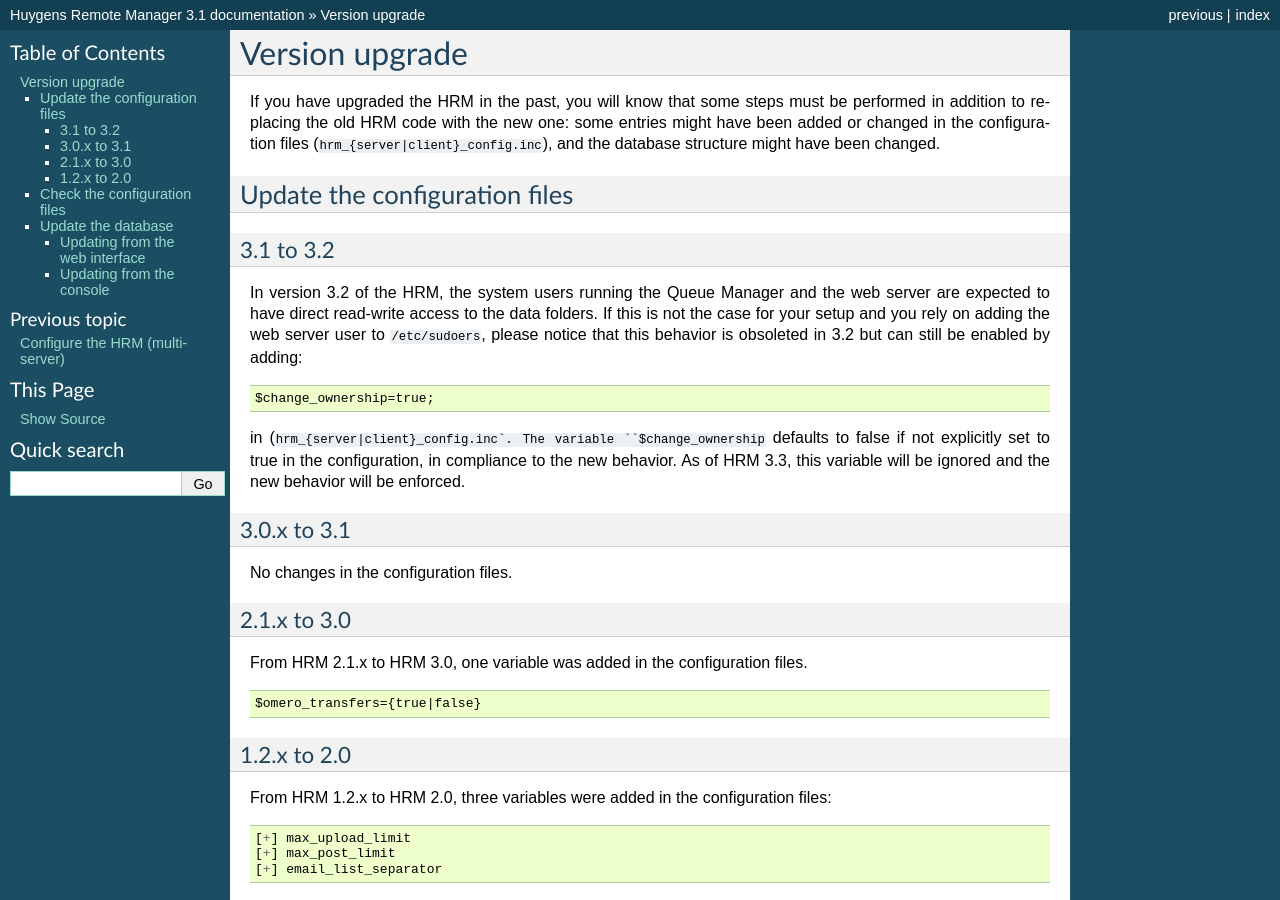
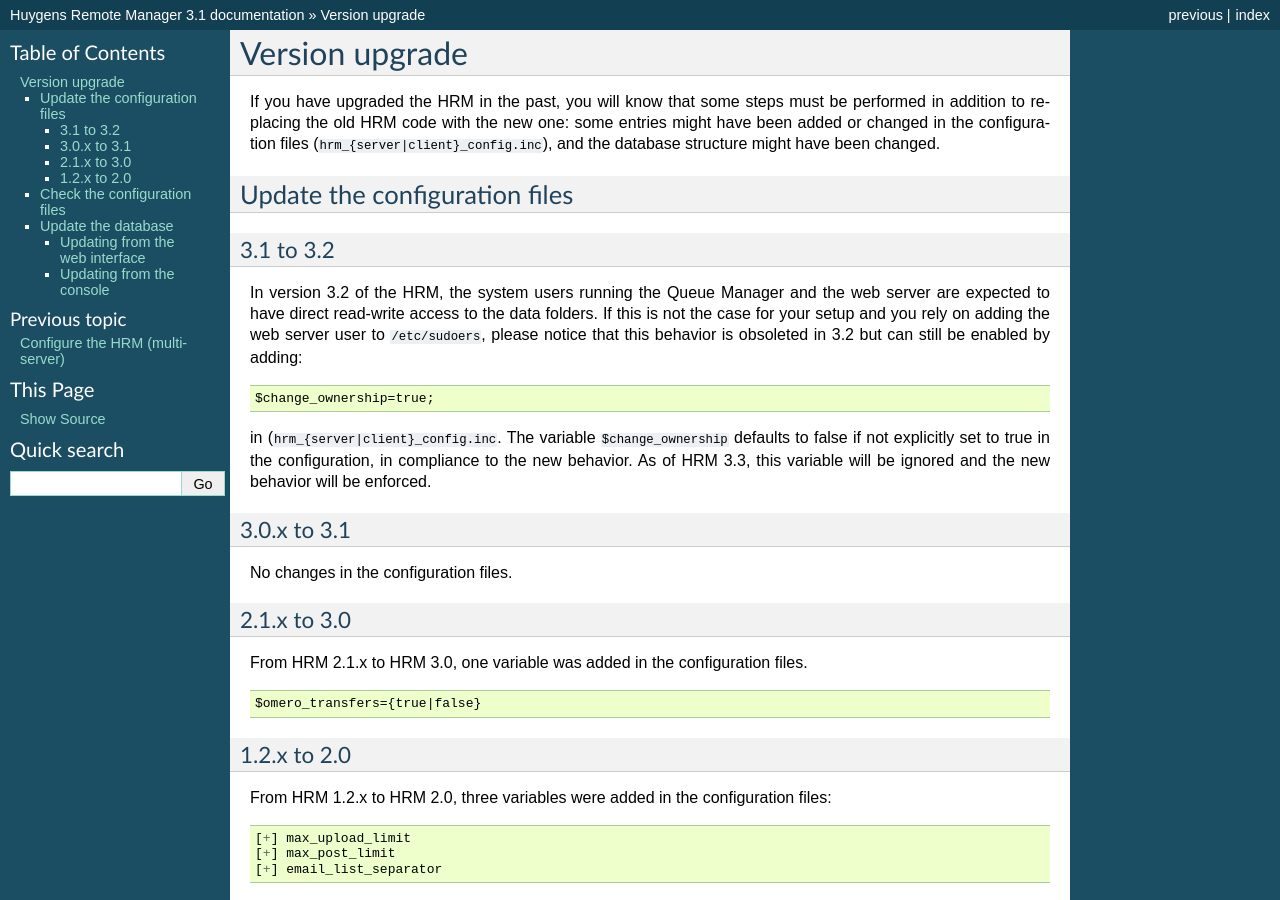
Before and after one commit to aarpon/hrm_docs, a Sphinx documentation site: the page built from docs/upgrade.rst, in a window 1280 px wide and 900 px high. Built offline with Sphinx 7.4.7, drawn with Linux system fonts in a browser that asks for light colours.

Commit message:
Fix typo.

```diff
--- a/docs/upgrade.rst
+++ b/docs/upgrade.rst
@@ -21,7 +21,7 @@
 
     $change_ownership=true;
 
-in (``hrm_{server|client}_config.inc`. The variable ``$change_ownership`` defaults to false if not explicitly set to true in the configuration, in compliance to the new behavior. As of HRM 3.3, this variable will be ignored and the new behavior will be enforced.
+in (``hrm_{server|client}_config.inc``. The variable ``$change_ownership`` defaults to false if not explicitly set to true in the configuration, in compliance to the new behavior. As of HRM 3.3, this variable will be ignored and the new behavior will be enforced.
 
 3.0.x to 3.1
 ------------
```
